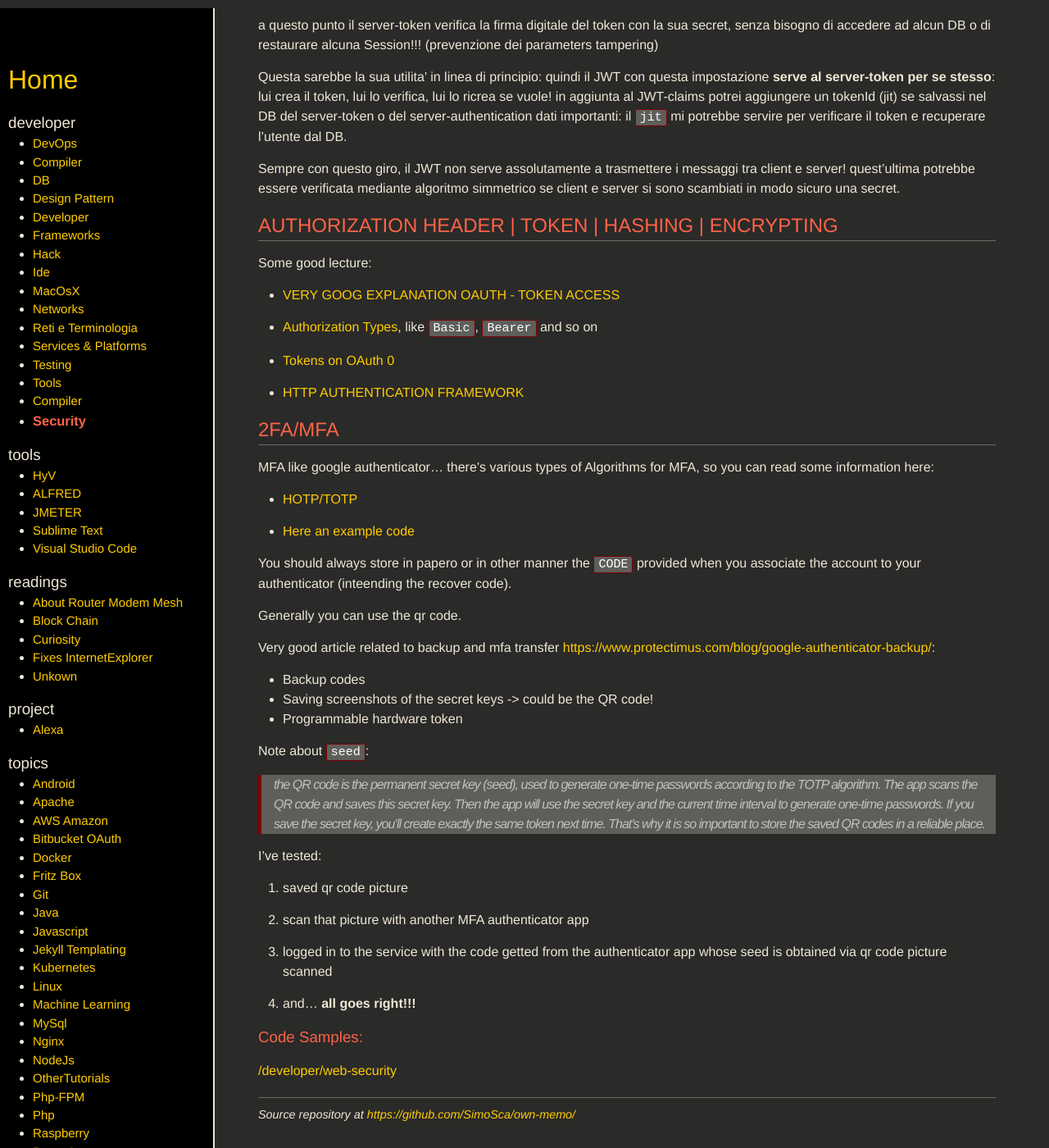
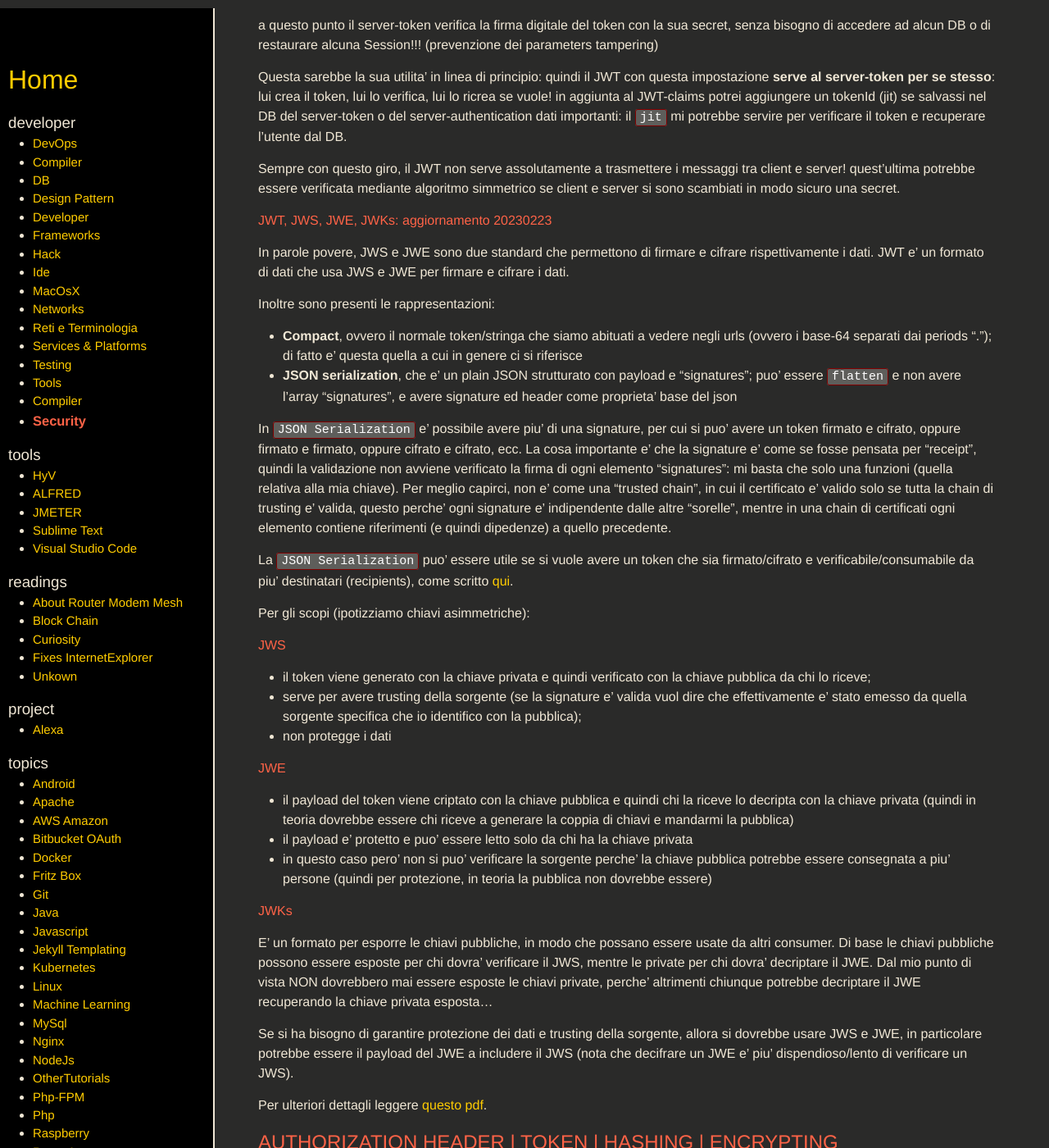
Before and after one commit to SimoSca/own-memo, a Jekyll site: the page built from _pages/developer/web-security.md, in a window 1280 px wide and 1400 px high, scrolled down 5351 px. Shown: the whole window at 82% size. Built offline with Jekyll 4.4.1, drawn with Linux system fonts in a browser that asks for light colours; nearby versions of some CDN libraries; some of the changed text lies outside the part shown.

Commit message:
docs(web-security)

```diff
--- a/_pages/developer/web-security.md
+++ b/_pages/developer/web-security.md
@@ -224,6 +224,52 @@ Questa sarebbe la sua utilita' in linea di principio: quindi il JWT con questa i
 Sempre con questo giro, il JWT non serve assolutamente a trasmettere i messaggi tra client e server! quest'ultima potrebbe essere verificata mediante algoritmo simmetrico se client e server si sono scambiati in modo sicuro una secret.
 
 
+#### JWT, JWS, JWE, JWKs: aggiornamento 20230223
+
+In parole povere, JWS e JWE sono due standard che permettono di firmare e cifrare rispettivamente i dati. JWT e' un formato di dati che usa JWS e JWE per firmare e cifrare i dati.
+
+Inoltre sono presenti le rappresentazioni:
+
+- **Compact**, ovvero il normale token/stringa che siamo abituati a vedere negli urls (ovvero i base-64 separati dai periods "."); di fatto e' questa quella a cui in genere ci si riferisce
+- **JSON serialization**, che e' un plain JSON strutturato con payload e "signatures"; puo' essere `flatten` e non avere l'array "signatures", e avere signature ed header come proprieta' base del json
+
+In `JSON Serialization` e' possibile avere piu' di una signature, per cui si puo' avere un token firmato e cifrato, oppure firmato e firmato, oppure cifrato e cifrato, ecc.
+La cosa importante e' che la signature e' come se fosse pensata per "receipt", quindi la validazione non avviene verificato la firma di ogni elemento "signatures":
+mi basta che solo una funzioni (quella relativa alla mia chiave).
+Per meglio capirci, non e' come una "trusted chain", in cui il certificato e' valido solo se tutta la chain di trusting e' valida,
+questo perche' ogni signature e' indipendente dalle altre "sorelle", mentre in una chain di certificati ogni elemento contiene riferimenti (e quindi dipedenze) a quello precedente.
+
+La `JSON Serialization` puo' essere utile se si vuole avere un token che sia firmato/cifrato e verificabile/consumabile da piu' destinatari (recipients),
+come scritto [qui](https://grimoire.carcano.ch/blog/json-web-token-jwt/#more-448).
+
+
+Per gli scopi (ipotizziamo chiavi asimmetriche):
+
+#### JWS
+
+- il token viene generato con la chiave privata e quindi verificato con la chiave pubblica da chi lo riceve;
+- serve per avere trusting della sorgente (se la signature e' valida vuol dire che effettivamente e' stato emesso da quella sorgente specifica che io identifico con la pubblica);
+- non protegge i dati
+
+#### JWE
+
+- il payload del token viene criptato con la chiave pubblica e quindi chi la riceve lo decripta con la chiave privata (quindi in teoria dovrebbe essere chi riceve a generare la coppia di chiavi e mandarmi la pubblica)
+- il payload e' protetto e puo' essere letto solo da chi ha la chiave privata
+- in questo caso pero' non si puo' verificare la sorgente perche' la chiave pubblica potrebbe essere consegnata a piu' persone (quindi per protezione, in teoria la pubblica non dovrebbe essere)
+
+#### JWKs
+
+E' un formato per esporre le chiavi pubbliche, in modo che possano essere usate da altri consumer.
+Di base le chiavi pubbliche possono essere esposte per chi dovra' verificare il JWS, mentre le private per chi dovra' decriptare il JWE.
+Dal mio punto di vista NON dovrebbero mai essere esposte le chiavi private, perche' altrimenti chiunque potrebbe decriptare il JWE recuperando la chiave privata esposta...
+
+Se si ha bisogno di garantire protezione dei dati e trusting della sorgente, allora si dovrebbe usare JWS e JWE,
+in particolare potrebbe essere il payload del JWE a includere il JWS (nota che decifrare un JWE e' piu' dispendioso/lento di verificare un JWS).
+
+Per ulteriori dettagli leggere [questo pdf](/assets/developer/web-security/jwt-handbook-v0_14_1.pdf).
+
+
+
 AUTHORIZATION HEADER | TOKEN | HASHING | ENCRYPTING
 ---------------------------------------------------
 
@@ -276,3 +322,6 @@ I've tested:
 3. logged in to the service with the code getted from the authenticator app whose seed is obtained via qr code picture scanned
 
 4. and... **all goes right!!!**
+
+
+https://grimoire.carcano.ch/blog/json-web-token-jwt/#more-448
```
Also changed, not shown: 1 other file.
